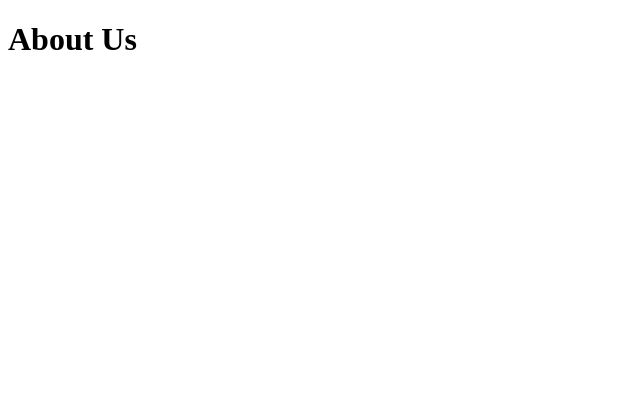
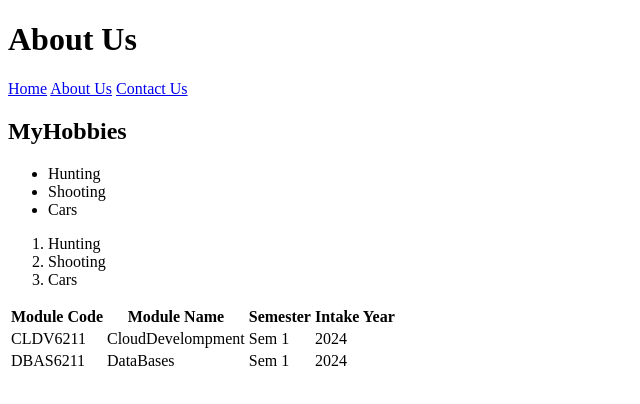
Before and after one commit to ST10154493/My-Website, a plain HTML site: page About.html in a window 1280 px wide. Shown: the whole page, without its empty margins (0-640 px from the left). Drawn offline with Linux system fonts and the light colour scheme.

Commit message:
updated all pages

```diff
--- a/About.html
+++ b/About.html
@@ -1,13 +1,57 @@
 <!DOCTYPE html>
-<html>
-    <head>
+<html lang="en">
 
-        <title>About Us</title>
+<head>
+    <meta charset="utf-8">
+    <meta name="viewport" content="width=device-width, initial-scale =1.0, maximum-scale=1.0, user-scalable=no" />
+    <title>About Us</title>
 
-    </head>
-    <body>
-        <h1>About Us</h1>
+</head>
+
+<body>
+    <h1>About Us</h1>
+    <a href="Index.html">Home</a>
+    <a href="About.html">About Us</a>
+    <a href="Contact.html">Contact Us</a>
+    <h2>MyHobbies</h2>
+    <ul>
+        <li>Hunting</li>
+        <li>Shooting</li>
+        <li>Cars</li>
+    </ul>
+    <ol>
+        <li>Hunting</li>
+        <li>Shooting</li>
+        <li>Cars</li>
+    </ol>
+
+    <table>
+        <thead>
+            <th>Module Code</th>
+            <th>Module Name</th>
+            <th>Semester</th>
+            <th>Intake Year</th>
+        </thead>
+        <tBody>
+            <tr>
+                <td>CLDV6211</td>
+                <td>CloudDevelompment</td>
+                <td>Sem 1</td>
+                <td> 2024</td>
+
+            </tr>
+            <tr>
+                <td>DBAS6211</td>
+                <td>DataBases</td>
+                <td>Sem 1</td>
+                <td>2024</td>
+            </tr>
+
+        </tBody>
+
+    </table>
 
 
-    </body>
+</body>
+
 </html>
```
Also changed, not shown: Contact.html (+29 -5 lines), Index.html (+8 -1 lines).
